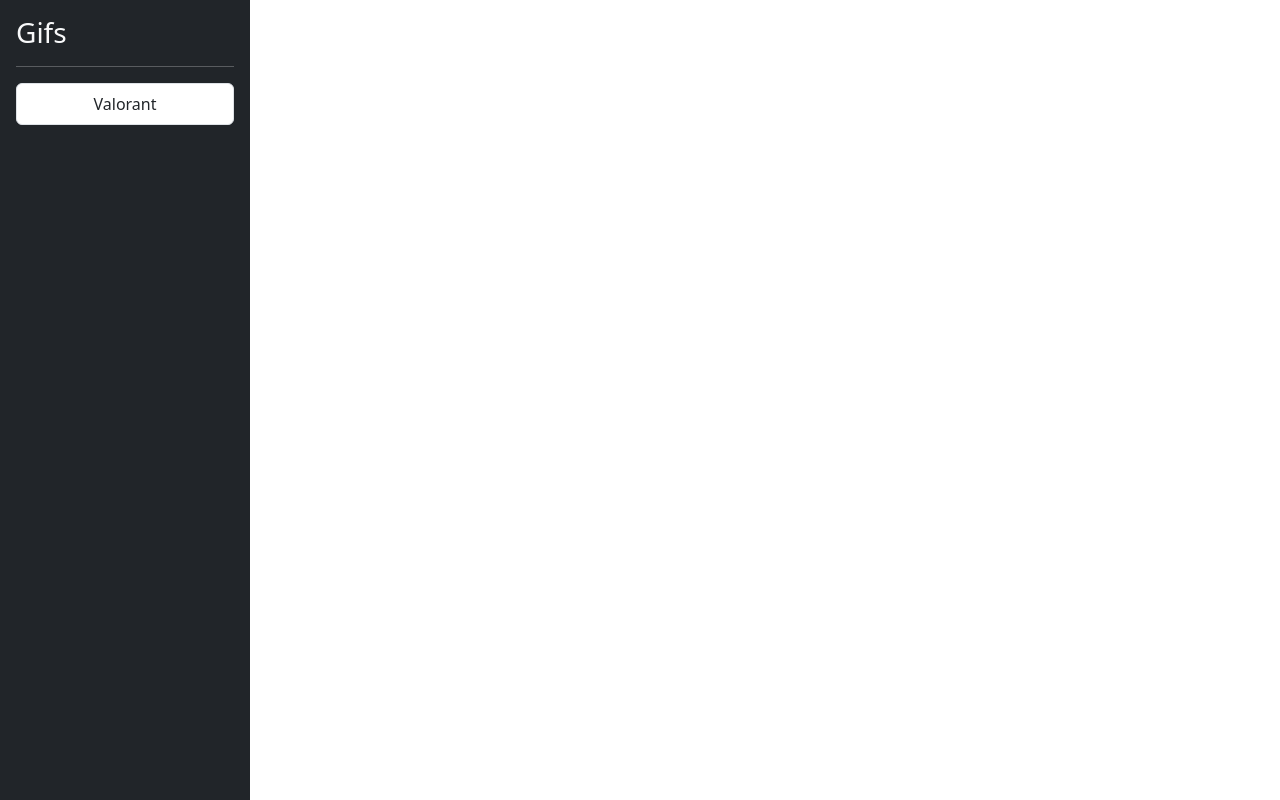
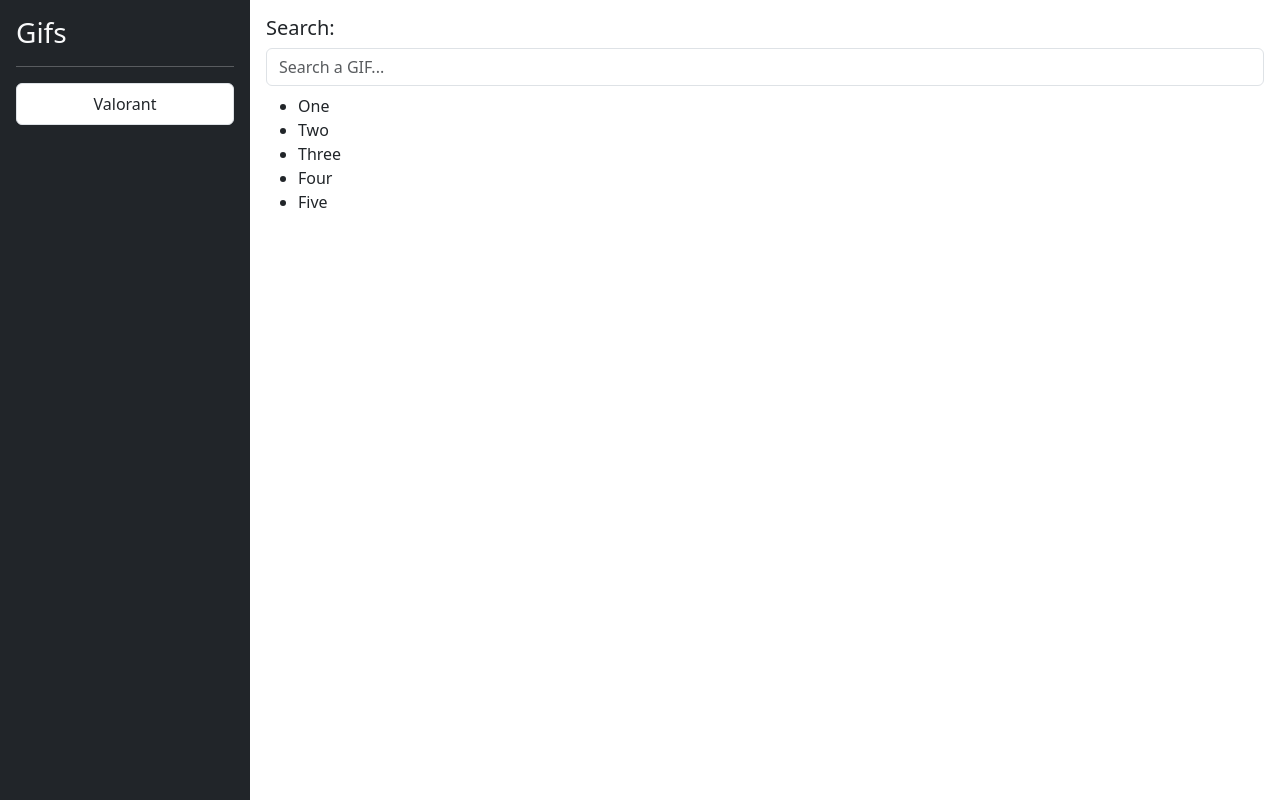
Before and after one commit to javierdearcos/angular, an Angular app in the folder 04-gifs-app/: page / in a window 1280 px wide. Built offline with nearby package versions, Linux system fonts and the light colour scheme.

Commit message:
Add home page skeleton

```diff
--- a/04-gifs-app/src/app/app.component.html
+++ b/04-gifs-app/src/app/app.component.html
@@ -1,3 +1,4 @@
 <div class="d-flex">
   <shared-sidebar></shared-sidebar>
+  <gifs-home-page class="flex-fill"></gifs-home-page>
 </div>
--- /dev/null
+++ b/04-gifs-app/src/app/gifs/components/card-list/card-list.component.html
@@ -0,0 +1,7 @@
+<ul>
+  <li>One</li>
+  <li>Two</li>
+  <li>Three</li>
+  <li>Four</li>
+  <li>Five</li>
+</ul>
--- /dev/null
+++ b/04-gifs-app/src/app/gifs/components/search-box/search-box.component.html
@@ -0,0 +1,2 @@
+<h5>Search:</h5>
+<input type="text" class="form-control" placeholder="Search a GIF...">
--- /dev/null
+++ b/04-gifs-app/src/app/gifs/pages/home/home-page.component.html
@@ -0,0 +1,8 @@
+<div class="row p-3">
+  <div class="col-12">
+    <gifs-search-box></gifs-search-box>
+  </div>
+  <div class="col-12 pt-2">
+    <gifs-card-list></gifs-card-list>
+  </div>
+</div>
```
Also changed, not shown: 04-gifs-app/src/app/gifs/components/card-list/card-list.component.ts (added, +10 -0 lines), 04-gifs-app/src/app/gifs/components/search-box/search-box.component.ts (added, +10 -0 lines), 04-gifs-app/src/app/gifs/gifs.module.ts (+11 -1 lines), 04-gifs-app/src/app/gifs/pages/home/home-page.component.ts (added, +10 -0 lines), 04-gifs-app/src/app/gifs/components/card-list/card-list.component.css (added), 04-gifs-app/src/app/gifs/components/search-box/search-box.component.css (added), 04-gifs-app/src/app/gifs/pages/home/home-page.component.css (added).
